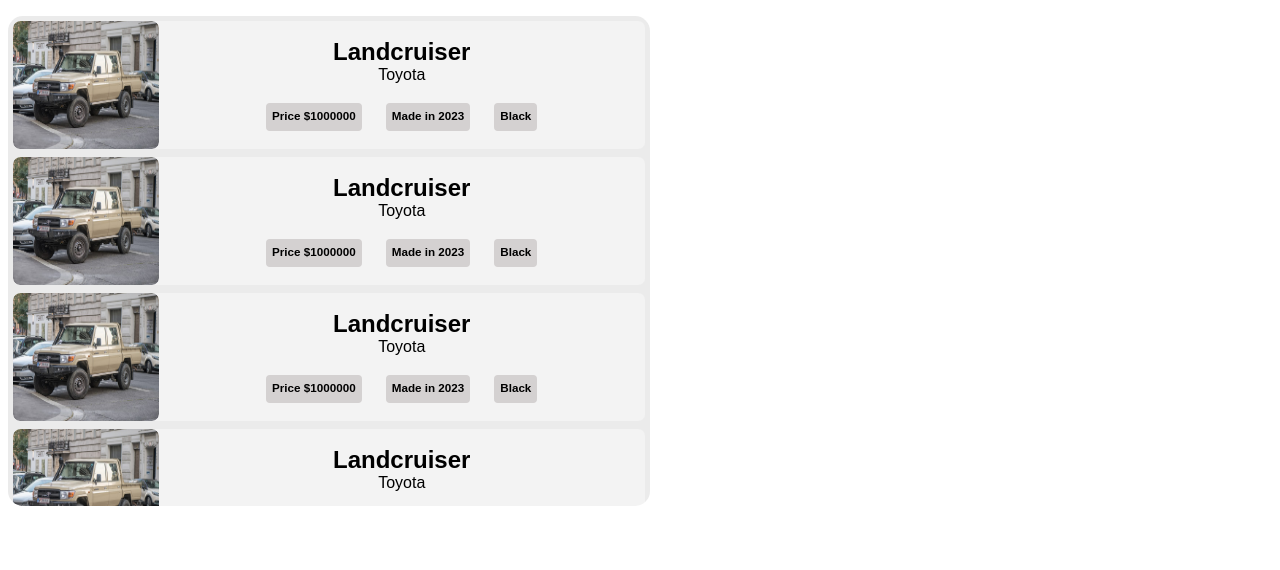
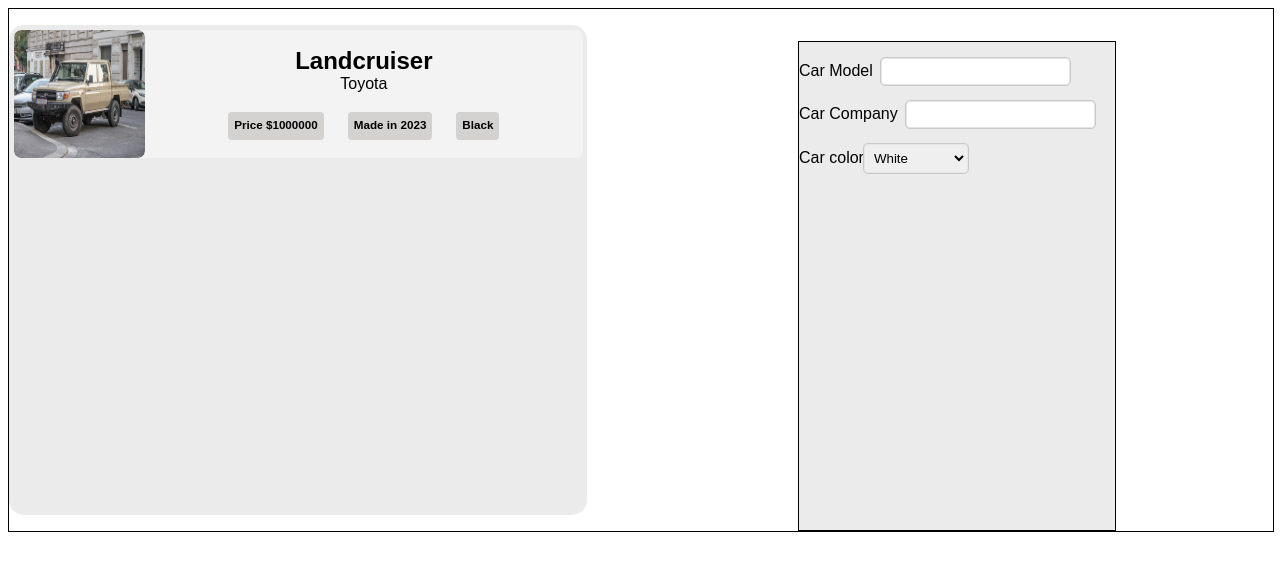
Before and after one commit to AmiraliAlizadeh313/Mini-Carland, a JavaScript app: page / in a window 1280 px wide. Shown: the top 570 px of the page. Built offline with nearby package versions, Linux system fonts and the light colour scheme; the HTML template or start-up script is replaced by a standard one.

Commit message:
Build the Form for adding cars to the list and style it

```diff
--- a/src/App.js
+++ b/src/App.js
@@ -1,14 +1,51 @@
 function App() {
   return (
     <>
+    <div className="mini-carland">
       <CarsList></CarsList>
+      <FormAddCar></FormAddCar>
+    </div>
     </>
   );
 }
 
+function FormAddCar(){
+  return(
+    <>
+      <form className="form-add-car">
+        <div className="input-model">
+          <label>Car Model</label>
+          <input type="text" value=''></input>
+        </div>
+        <div className="input-company">
+          <label >Car Company</label>
+          <input type="text" value=''></input>
+        </div>
+        <div className="input-color">
+          <label>Car color</label>
+          <select>
+            <option>White</option>
+            <option>Black</option>
+            <option>Gray</option>
+            <option>Red</option>
+            <option>Blue</option>
+            <option>Navy blue</option>
+            <option>Slime green</option>
+          </select>
+        </div>
+
+      </form>
+
+    </>
+
+  )
+}
+
+
 function CarsList() {
   return (
     <>
+
         <ul className="cars-list">
           <li className="cars-item">
             <div class="item-image">
@@ -19,7 +56,6 @@
                 <h2 className="item-model">Landcruiser </h2>
                 <span className="item-company"> Toyota</span>
               </div>
-
               <div class="item-marks">
                 <span>Price $1000000</span>
                 <span className="item-madein">Made in 2023</span>
@@ -27,91 +63,7 @@
               </div>
             </div>
           </li>
-        <li className="cars-item">
-          <div class="item-image">
-            <img src={require("./images/Toyotaimage.jpg")} alt="toyota"></img>
-          </div>
-          <div className="item-content">
-            <div className="item-title">
-              <h2 className="item-model">Landcruiser </h2>
-              <span className="item-company"> Toyota</span>
-            </div>
 
-            <div class="item-marks">
-              <span>Price $1000000</span>
-              <span className="item-madein">Made in 2023</span>
-              <span className="item-color">Black</span>
-            </div>
-          </div>
-        </li>
-        <li className="cars-item">
-          <div class="item-image">
-            <img src={require("./images/Toyotaimage.jpg")} alt="toyota"></img>
-          </div>
-          <div className="item-content">
-            <div className="item-title">
-              <h2 className="item-model">Landcruiser </h2>
-              <span className="item-company"> Toyota</span>
-            </div>
-
-            <div class="item-marks">
-              <span>Price $1000000</span>
-              <span className="item-madein">Made in 2023</span>
-              <span className="item-color">Black</span>
-            </div>
-          </div>
-        </li>
-        <li className="cars-item">
-          <div class="item-image">
-            <img src={require("./images/Toyotaimage.jpg")} alt="toyota"></img>
-          </div>
-          <div className="item-content">
-            <div className="item-title">
-              <h2 className="item-model">Landcruiser </h2>
-              <span className="item-company"> Toyota</span>
-            </div>
-
-            <div class="item-marks">
-              <span>Price $1000000</span>
-              <span className="item-madein">Made in 2023</span>
-              <span className="item-color">Black</span>
-            </div>
-          </div>
-        </li>
-        <li className="cars-item">
-          <div class="item-image">
-            <img src={require("./images/Toyotaimage.jpg")} alt="toyota"></img>
-          </div>
-          <div className="item-content">
-            <div className="item-title">
-              <h2 className="item-model">Landcruiser </h2>
-              <span className="item-company"> Toyota</span>
-            </div>
-
-            <div class="item-marks">
-              <span>Price $1000000</span>
-              <span className="item-madein">Made in 2023</span>
-              <span className="item-color">Black</span>
-            </div>
-          </div>
-        </li>
-        <li className="cars-item">
-          <div class="item-image">
-            <img src={require("./images/Toyotaimage.jpg")} alt="toyota"></img>
-          </div>
-          <div className="item-content">
-            <div className="item-title">
-              <h2 className="item-model">Landcruiser </h2>
-              <span className="item-company"> Toyota</span>
-            </div>
-
-            <div class="item-marks">
-              <span>Price $1000000</span>
-              <span className="item-madein">Made in 2023</span>
-              <span className="item-color">Black</span>
-            </div>
-          </div>
-        </li>
         </ul>
     </>
   );
--- a/src/index.css
+++ b/src/index.css
@@ -1,5 +1,12 @@
 body {
   font-family: sans-serif;
+}
+
+.mini-carland{
+  display: grid;
+  grid-template-columns: 1fr 1fr;
+  width: 100%;
+  border: 1px solid black;
 }
 
 .item-model {
@@ -36,6 +43,64 @@
   cursor: pointer;
   transform: scale(1.04);
   transition: all 0.5s;
+}
+
+
+
+.form-add-car{
+  display: block;
+  width: 50%;
+  border: 1px black solid;
+  margin: 0 auto;
+  margin-top: 2rem;
+  background-color:rgb(235, 235, 235) ;
+}
+
+
+.input-model{
+  margin-top:1rem ;
+}
+
+
+.input-model label{
+  margin-right:0.5rem ;
+
+}
+
+.input-color{
+  margin-top: 1rem;
+}
+
+.input-color select{
+  padding: 5px;
+  outline: solid 1px rgb(200, 200, 200);
+  border: rgb(230, 230, 230) solid 1px;
+  border-radius: 4px;
+}
+
+.input-model input{
+   outline:solid 1px rgb(200, 200, 200);
+  padding: 5px;
+  border: rgb(230, 230, 230) solid 1px;
+  border-radius: 4px;
+
+}
+
+.input-company input{
+  outline:solid 1px rgb(200, 200, 200);
+
+  padding: 5px;
+  border: rgb(230, 230, 230) solid 1px;
+  border-radius: 4px;
+
+}
+
+.input-company label{
+  margin-right:0.5rem ;
+}
+
+.input-company{
+  margin-top: 1rem;
 }
 
 .item-content {
@@ -76,9 +141,10 @@
 }
 
 .cars-list {
-  width: 50%;
+  width: 90%;
   height: 30rem;
   overflow-y: scroll;
+  overflow-x: hidden;
   padding: 0.3rem;
   border-radius: 15px;
   background-color: rgb(235, 235, 235);
```
Lines whose indentation alone changed are shown as unchanged.
